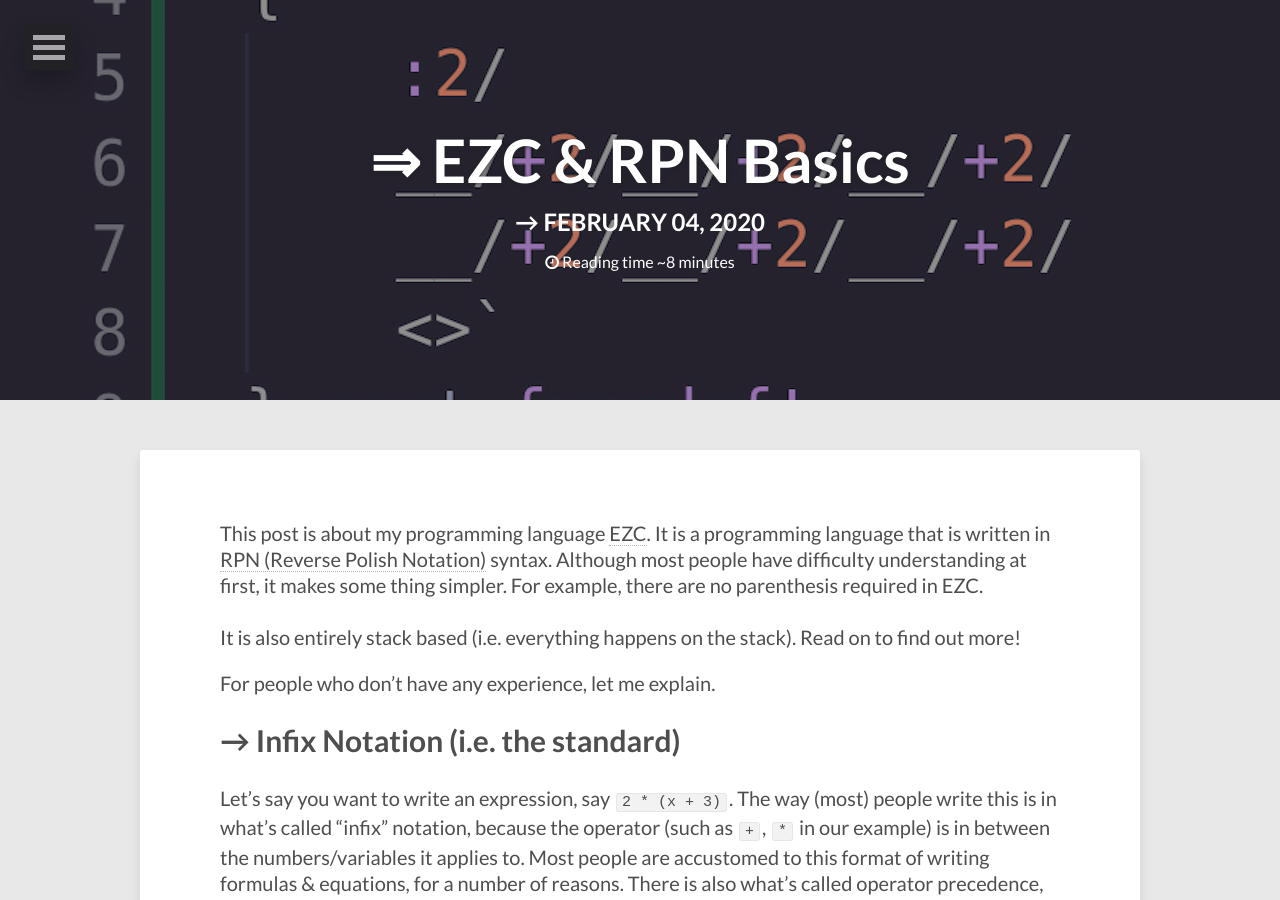
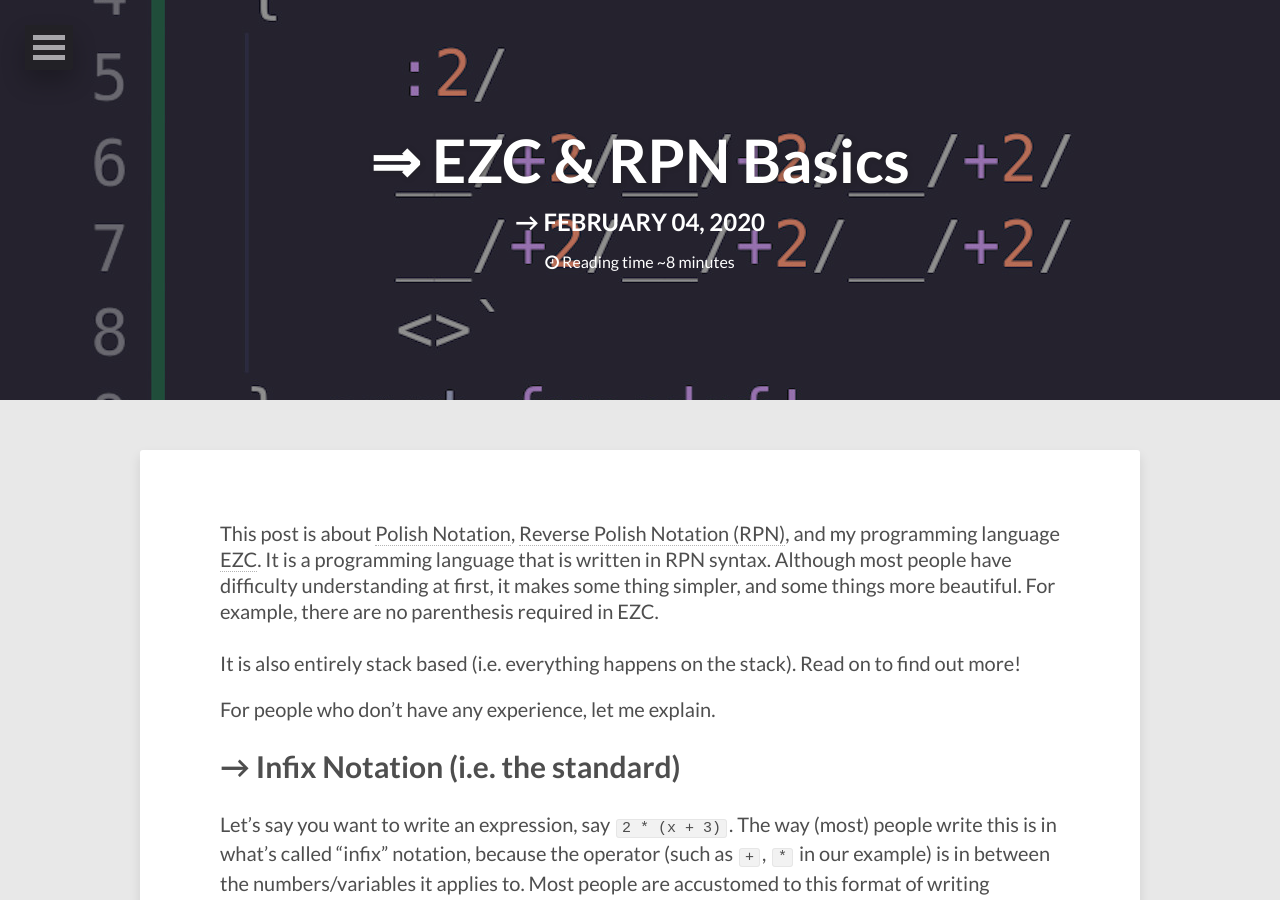
Before and after one commit to CadeBrown/cadebrown.github.io, a Jekyll site: the page built from _posts/2020-02-04-EZC-RPN-Basics.md, in a window 1280 px wide and 900 px high. Built offline with Jekyll 4.4.1, drawn with Linux system fonts in a browser that asks for light colours; nearby versions of some CDN libraries.

Commit message:
updated ezc post

```diff
--- a/_posts/2020-02-04-EZC-RPN-Basics.md
+++ b/_posts/2020-02-04-EZC-RPN-Basics.md
@@ -10,7 +10,7 @@ image:
   feature: ezc_0.jpg
 ---
 
-This post is about my programming language [EZC](http://chemicaldevelopment.us). It is a programming language that is written in [RPN (Reverse Polish Notation)](https://en.wikipedia.org/wiki/Reverse_Polish_notation) syntax. Although most people have difficulty understanding at first, it makes some thing simpler. For example, there are no parenthesis required in EZC.
+This post is about [Polish Notation](https://en.wikipedia.org/wiki/Polish_notation), [Reverse Polish Notation (RPN)](https://en.wikipedia.org/wiki/Reverse_Polish_notation), and my programming language [EZC](http://chemicaldevelopment.us). It is a programming language that is written in RPN syntax. Although most people have difficulty understanding at first, it makes some thing simpler, and some things more beautiful. For example, there are no parenthesis required in EZC.
 
 It is also entirely stack based (i.e. everything happens on the stack). Read on to find out more!
 
```
